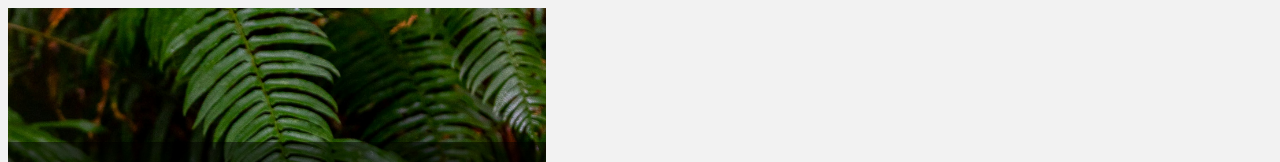
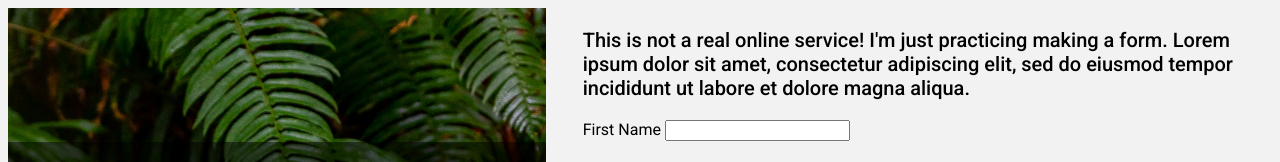
Before and after one commit to n-dett/sign-up-form, a plain HTML site: page index.html in a window 1280 px wide. Shown: the top 162 px of the page. Drawn offline with Linux system fonts and the light colour scheme.

Commit message:
Add div for form

```diff
--- a/index.html
+++ b/index.html
@@ -13,5 +13,16 @@
             <p>Odin</p>
         </div>
     </div>
+
+    <div id="right-div">
+        <p id="description">This is not a real online service! I'm just practicing making a form. Lorem ipsum dolor sit amet, consectetur adipiscing elit, sed do eiusmod tempor incididunt ut labore et dolore magna aliqua.</p>
+        <div id="form-div">
+            <form>
+                <label for="first_name">First Name</label>
+                <input type="text" id="first_name" name="first_name">
+
+            </form>
+        </div>
+    </div>
 </body>
 </html>
--- a/style.css
+++ b/style.css
@@ -1,15 +1,19 @@
-@import url('https://fonts.googleapis.com/css2?family=Roboto:wght@400;700&display=swap');
+@import url('https://fonts.googleapis.com/css2?family=Roboto:wght@400;500;700&display=swap');
 
 body {
     background-color: #f2f2f2;
     width: 100vw;
     height: 100vh;
+    font-family: "Roboto", sans-serif;
+
+    font-style: normal;
+    display: flex;
 }
 
 #image-div {
     background-image: url('./halie-west-25xggax4bSA-unsplash.jpg');
     background-size: cover;
-    width: 42%;
+    min-width: 42%;
     height: 100vh;
     display: flex;
     flex-direction: column;
@@ -22,9 +26,7 @@ body {
 
 #logo-container {
     color: white;
-    font-family: "Roboto", sans-serif;
     font-weight: 700;
-    font-style: normal;
     font-size: 50px;
     background-color: rgba(0, 0, 0, 0.5);
     display: flex;
@@ -32,6 +34,14 @@ body {
     align-items: center;
     margin-top: 25%;
 
+}
 
+#description, form {
+    padding-left: 5%;
+}
 
+#description {
+    font-weight: 500;
+    font-size: 20px;
+    padding-right: 5%;
 }
```
